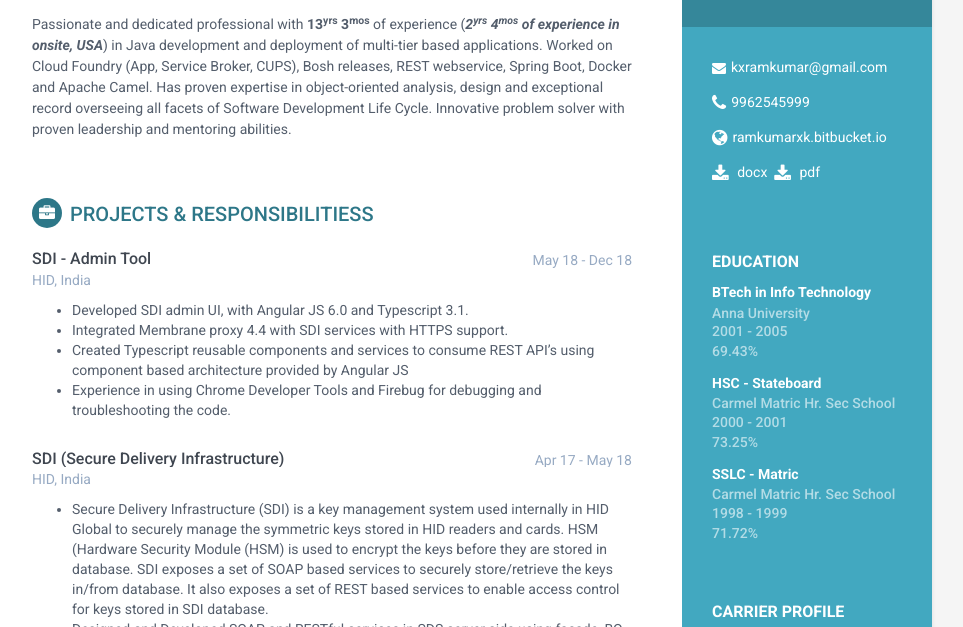
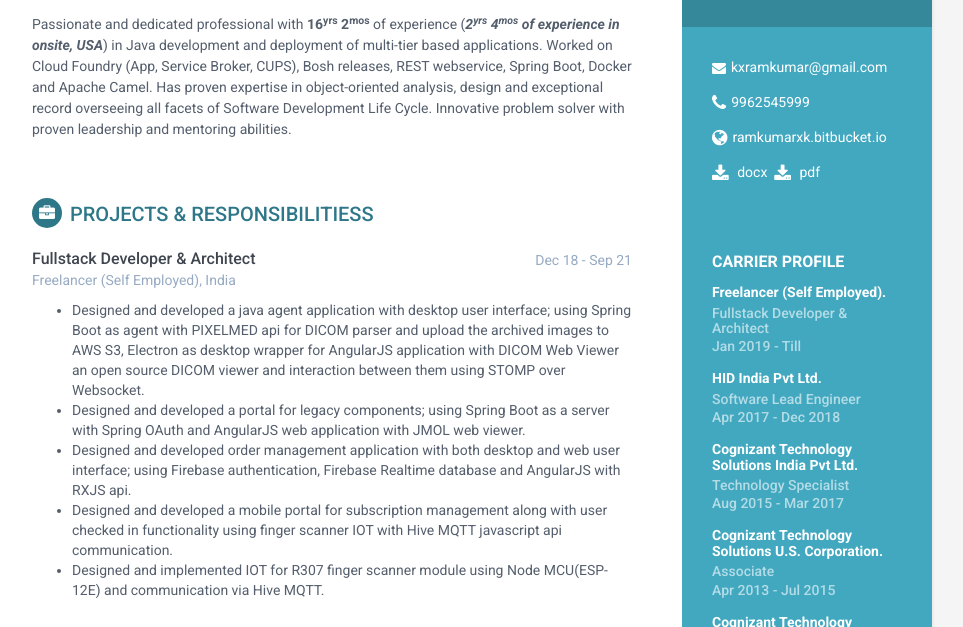
Before and after one commit to kxramkumar/kxramkumar.github.io, a plain HTML site: page index.html in a window 1280 px wide. Shown: the part 126-753 px from the top of the page, without its empty margins (188-1151 px from the left). Drawn offline with Linux system fonts and the light colour scheme.

Commit message:
Update index.html

```diff
--- a/index.html
+++ b/index.html
@@ -53,30 +53,15 @@
                     -->
                 </ul>
             </div><!--//contact-container-->
-            <div class="education-container container-block">
-                <h2 class="container-block-title">Education</h2>
-                <div class="item">
-                    <h4 class="degree">BTech in Info Technology</h4>
-                    <h5 class="meta">Anna University</h5>
-                    <div class="time">2001 - 2005</div>
-                    <div class="time">69.43%</div>
-                </div><!--//item-->
-                <div class="item">
-                    <h4 class="degree">HSC - Stateboard</h4>
-                    <h5 class="meta">Carmel Matric Hr. Sec School</h5>
-                    <div class="time">2000 - 2001</div>
-                    <div class="time">73.25%</div>
-                </div><!--//item-->
-                <div class="item">
-                    <h4 class="degree">SSLC - Matric</h4>
-                    <h5 class="meta">Carmel Matric Hr. Sec School</h5>
-                    <div class="time">1998 - 1999</div>
-                    <div class="time">71.72%</div>
-                </div><!--//item-->
-            </div><!--//education-container-->
+
 
              <div class="education-container container-block">
-				<h2 class="container-block-title">Carrier Profile</h2>
+                <h2 class="container-block-title">Carrier Profile</h2>
+                <div class="item">
+					<h4 class="degree">Freelancer (Self Employed).</h4>
+					<h5 class="meta">Fullstack Developer & Architect</h5>
+					<div class="time">Jan 2019 - Till</div>
+				</div><!--//item-->
 				<div class="item">
 					<h4 class="degree">HID India Pvt Ltd.</h4>
 					<h5 class="meta">Software Lead Engineer</h5>
@@ -112,6 +97,28 @@
 					<h5 class="meta">Software Engineer</h5>
 					<div class="time">Aug 2005 - Apr 2007</div>
 				</div><!--//item-->
+            </div><!--//experiance-container-->
+
+            <div class="education-container container-block">
+                <h2 class="container-block-title">Education</h2>
+                <div class="item">
+                    <h4 class="degree">BTech in Info Technology</h4>
+                    <h5 class="meta">Anna University</h5>
+                    <div class="time">2001 - 2005</div>
+                    <div class="time">69.43%</div>
+                </div><!--//item-->
+                <div class="item">
+                    <h4 class="degree">HSC - Stateboard</h4>
+                    <h5 class="meta">Carmel Matric Hr. Sec School</h5>
+                    <div class="time">2000 - 2001</div>
+                    <div class="time">73.25%</div>
+                </div><!--//item-->
+                <div class="item">
+                    <h4 class="degree">SSLC - Matric</h4>
+                    <h5 class="meta">Carmel Matric Hr. Sec School</h5>
+                    <div class="time">1998 - 1999</div>
+                    <div class="time">71.72%</div>
+                </div><!--//item-->
             </div><!--//education-container-->
 
             <div class="languages-container container-block">
@@ -154,12 +161,38 @@
             <section class="section summary-section">
                 <h2 class="section-title"><i class="fa fa-user"></i>Career Profile</h2>
                 <div class="summary">
-                    <p>Passionate and dedicated professional with <b>13<sup>yrs</sup> 3<sup>mos</sup></b> of experience (<b><i>2<sup>yrs</sup> 4<sup>mos</sup> of experience in onsite, USA</i></b>) in Java development and deployment of multi-tier based applications. Worked on Cloud Foundry (App, Service Broker, CUPS), Bosh  releases, REST webservice, Spring Boot, Docker and Apache Camel. Has proven expertise in object-oriented analysis, design and exceptional record overseeing all facets of Software Development Life Cycle.  Innovative problem solver with proven leadership and mentoring abilities.</p>
+                    <p>Passionate and dedicated professional with <b>16<sup>yrs</sup> 2<sup>mos</sup></b> of experience (<b><i>2<sup>yrs</sup> 4<sup>mos</sup> of experience in onsite, USA</i></b>) in Java development and deployment of multi-tier based applications. Worked on Cloud Foundry (App, Service Broker, CUPS), Bosh  releases, REST webservice, Spring Boot, Docker and Apache Camel. Has proven expertise in object-oriented analysis, design and exceptional record overseeing all facets of Software Development Life Cycle.  Innovative problem solver with proven leadership and mentoring abilities.</p>
                 </div><!--//summary-->
             </section><!--//section-->
 
             <section class="section experiences-section">
                 <h2 class="section-title"><i class="fa fa-briefcase"></i>Projects & Responsibilitiess</h2>
+
+
+				<div class="item">
+					<div class="meta">
+						<div class="upper-row">
+							<h3 class="job-title">Fullstack Developer & Architect</h3>
+							<div class="time">Dec 18 - Sep 21</div>
+						</div><!--//upper-row-->
+						<div class="company">Freelancer (Self Employed), India</div>
+					</div><!--//meta-->
+					<!--
+					<div class="details">
+						<p>---s</p>
+					</div>
+					--><!--//details-->
+					<div class="details">
+                        <!--<div class="company">Responsibilites</div>-->
+						<ul><li>Designed and developed a java agent application with desktop user interface; using Spring Boot as agent with PIXELMED api for DICOM parser and upload the archived images to AWS S3, Electron as desktop wrapper for AngularJS application with DICOM Web Viewer an open source DICOM viewer and interaction between them using STOMP over Websocket.
+						</li><li>Designed and developed a portal for legacy components; using Spring Boot as a server with Spring OAuth and AngularJS web application with JMOL web viewer.
+						</li><li>Designed and developed order management application with both desktop and web user interface; using Firebase authentication, Firebase Realtime database and AngularJS with RXJS api.
+						</li><li>Designed and developed a mobile portal for subscription management along with user checked in functionality using finger scanner IOT with Hive MQTT javascript api communication.
+                        </li><li>Designed and implemented IOT for R307 finger scanner module using Node MCU(ESP-12E) and  communication via Hive MQTT.
+						</li></ul>
+					</div><!--//responsibilities-->
+                </div><!--//item-->
+
 
 				<div class="item">
 					<div class="meta">
```
